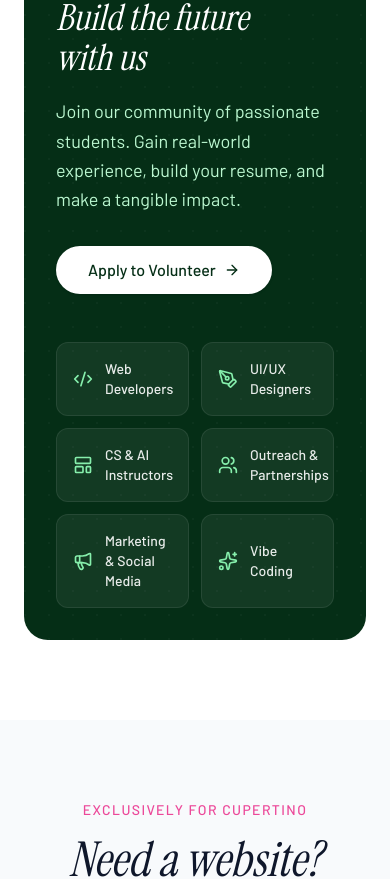
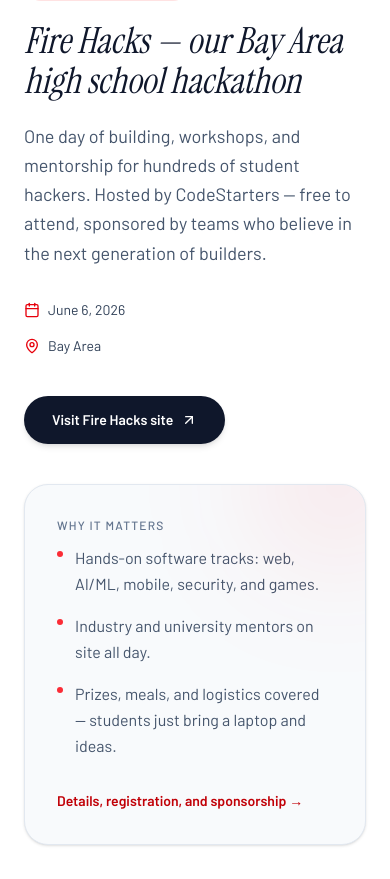
Before and after one commit to smaranz/CodeStarters, a Next.js app: page / in a window 390 px wide. Shown: the part 5017-5896 px from the top of the page. Built offline with nearby package versions, Linux system fonts and the light colour scheme.

Commit message:
Events section, sponsor grid, Fire Hacks prospectus embed
- Add CodeStarters Events section with link to /firehacks; nav and footer
- Grid layout for sponsor tiles on the homepage
- Embed prospectus on Fire Hacks page at #prospectus with nav link

```diff
--- a/src/app/(website)/page.tsx
+++ b/src/app/(website)/page.tsx
@@ -1,6 +1,7 @@
 import { LogoisumHero } from "@/components/LogoisumHero";
 import { MissionSection } from "@/components/MissionSection";
 import { ProgramsSection } from "@/components/ProgramsSection";
+import { EventsSection } from "@/components/EventsSection";
 import { VolunteerSection } from "@/components/VolunteerSection";
 import { RequestWebsiteSection } from "@/components/RequestWebsiteSection";
 import { FoundersSection } from "@/components/FoundersSection";
@@ -12,6 +13,7 @@
       <LogoisumHero />
       <MissionSection />
       <ProgramsSection />
+      <EventsSection />
       <VolunteerSection />
       <RequestWebsiteSection />
       <FoundersSection />
--- /dev/null
+++ b/src/components/EventsSection.tsx
@@ -0,0 +1,95 @@
+"use client";
+
+import { motion } from "framer-motion";
+import Link from "next/link";
+import { ArrowUpRight, Calendar, Flame, MapPin } from "lucide-react";
+
+const FIRE_HACKS_HREF = "/firehacks";
+
+export function EventsSection() {
+    return (
+        <section id="events" className="py-20 lg:py-24 bg-white border-t border-slate-100 text-slate-900">
+            <div className="max-w-7xl mx-auto px-6 lg:px-12">
+                <div className="grid lg:grid-cols-12 gap-10 lg:gap-14 items-center">
+                    <motion.div
+                        initial={{ opacity: 0, y: 24 }}
+                        whileInView={{ opacity: 1, y: 0 }}
+                        viewport={{ once: true }}
+                        transition={{ duration: 0.65 }}
+                        className="lg:col-span-7"
+                    >
+                        <span className="inline-flex items-center gap-2 rounded-full bg-red-50 text-red-700 border border-red-100 font-barlow font-semibold text-xs tracking-widest uppercase px-4 py-2 mb-5">
+                            <Flame className="w-3.5 h-3.5" aria-hidden />
+                            Flagship event
+                        </span>
+                        <h2 className="font-instrument italic text-4xl sm:text-5xl lg:text-[3.25rem] text-slate-900 text-balance leading-[1.12] mb-5">
+                            Fire Hacks — our Bay Area high school hackathon
+                        </h2>
+                        <p className="text-slate-600 font-barlow text-lg leading-relaxed max-w-xl mb-8">
+                            One day of building, workshops, and mentorship for hundreds of student hackers.
+                            Hosted by CodeStarters — free to attend, sponsored by teams who believe in the next
+                            generation of builders.
+                        </p>
+                        <ul className="flex flex-col sm:flex-row sm:flex-wrap gap-4 sm:gap-x-8 sm:gap-y-3 font-barlow text-slate-700 text-sm mb-10">
+                            <li className="inline-flex items-center gap-2">
+                                <Calendar className="w-4 h-4 text-red-600 shrink-0" aria-hidden />
+                                <span>June 6, 2026</span>
+                            </li>
+                            <li className="inline-flex items-center gap-2">
+                                <MapPin className="w-4 h-4 text-red-600 shrink-0" aria-hidden />
+                                <span>Bay Area</span>
+                            </li>
+                        </ul>
+                        <motion.div whileHover={{ scale: 1.02 }} whileTap={{ scale: 0.98 }}>
+                            <Link
+                                href={FIRE_HACKS_HREF}
+                                className="inline-flex items-center gap-2 rounded-full bg-slate-900 text-white font-barlow font-semibold text-sm px-7 py-3.5 shadow-md hover:bg-slate-800 transition-colors focus-visible:outline-none focus-visible:ring-2 focus-visible:ring-red-500 focus-visible:ring-offset-2"
+                            >
+                                Visit Fire Hacks site
+                                <ArrowUpRight className="w-4 h-4 shrink-0" aria-hidden />
+                            </Link>
+                        </motion.div>
+                    </motion.div>
+
+                    <motion.div
+                        initial={{ opacity: 0, y: 24 }}
+                        whileInView={{ opacity: 1, y: 0 }}
+                        viewport={{ once: true }}
+                        transition={{ duration: 0.65, delay: 0.1 }}
+                        className="lg:col-span-5"
+                    >
+                        <div className="relative rounded-3xl border border-slate-200 bg-slate-50 p-8 lg:p-10 shadow-sm overflow-hidden">
+                            <div
+                                className="absolute top-0 right-0 w-40 h-40 rounded-full bg-red-500/10 blur-3xl -translate-y-1/2 translate-x-1/3 pointer-events-none"
+                                aria-hidden
+                            />
+                            <p className="font-barlow font-medium text-xs uppercase tracking-widest text-slate-500 mb-3">
+                                Why it matters
+                            </p>
+                            <ul className="space-y-4 font-barlow text-slate-600 leading-relaxed">
+                                <li className="flex gap-3">
+                                    <span className="mt-1.5 h-1.5 w-1.5 rounded-full bg-red-500 shrink-0" aria-hidden />
+                                    <span>Hands-on software tracks: web, AI/ML, mobile, security, and games.</span>
+                                </li>
+                                <li className="flex gap-3">
+                                    <span className="mt-1.5 h-1.5 w-1.5 rounded-full bg-red-500 shrink-0" aria-hidden />
+                                    <span>Industry and university mentors on site all day.</span>
+                                </li>
+                                <li className="flex gap-3">
+                                    <span className="mt-1.5 h-1.5 w-1.5 rounded-full bg-red-500 shrink-0" aria-hidden />
+                                    <span>Prizes, meals, and logistics covered — students just bring a laptop and ideas.</span>
+                                </li>
+                            </ul>
+                            <Link
+                                href={FIRE_HACKS_HREF}
+                                className="mt-8 inline-flex text-sm font-barlow font-semibold text-red-700 hover:text-red-800 underline-offset-4 hover:underline"
+                            >
+                                Details, registration, and sponsorship →
+                            </Link>
+                        </div>
+                    </motion.div>
+                </div>
+            </div>
+        </section>
+    );
+}
--- a/src/components/Footer.tsx
+++ b/src/components/Footer.tsx
@@ -33,6 +33,7 @@
                             <ul className="flex flex-col gap-3 text-sm text-slate-500">
                                 <li><Link href="#mission" className="hover:text-brand-600 transition-colors">Mission</Link></li>
                                 <li><Link href="#programs" className="hover:text-brand-600 transition-colors">Programs</Link></li>
+                                <li><Link href="#events" className="hover:text-brand-600 transition-colors">Events</Link></li>
                                 <li><Link href="#team" className="hover:text-brand-600 transition-colors">Team</Link></li>
                                 <li><Link href="#sponsors" className="hover:text-brand-600 transition-colors">Sponsors</Link></li>
                                 <li><Link href={SPONSORSHIP_PROSPECTUS_PAGE_PATH} className="hover:text-brand-600 transition-colors">Sponsorship prospectus</Link></li>
--- a/src/components/Navbar.tsx
+++ b/src/components/Navbar.tsx
@@ -10,6 +10,7 @@
 const NAV_LINKS = [
     { name: "Mission", href: "#mission" },
     { name: "Programs", href: "#programs" },
+    { name: "Events", href: "#events" },
     { name: "Team", href: "#team" },
     { name: "Sponsors", href: "#sponsors" },
     { name: "Prospectus", href: SPONSORSHIP_PROSPECTUS_PAGE_PATH },
```
Also changed, not shown: src/app/firehacks/firehacks.module.css (+40 -0 lines), src/app/firehacks/page.tsx (+44 -9 lines), src/components/SponsorsSection.tsx (+15 -11 lines).
